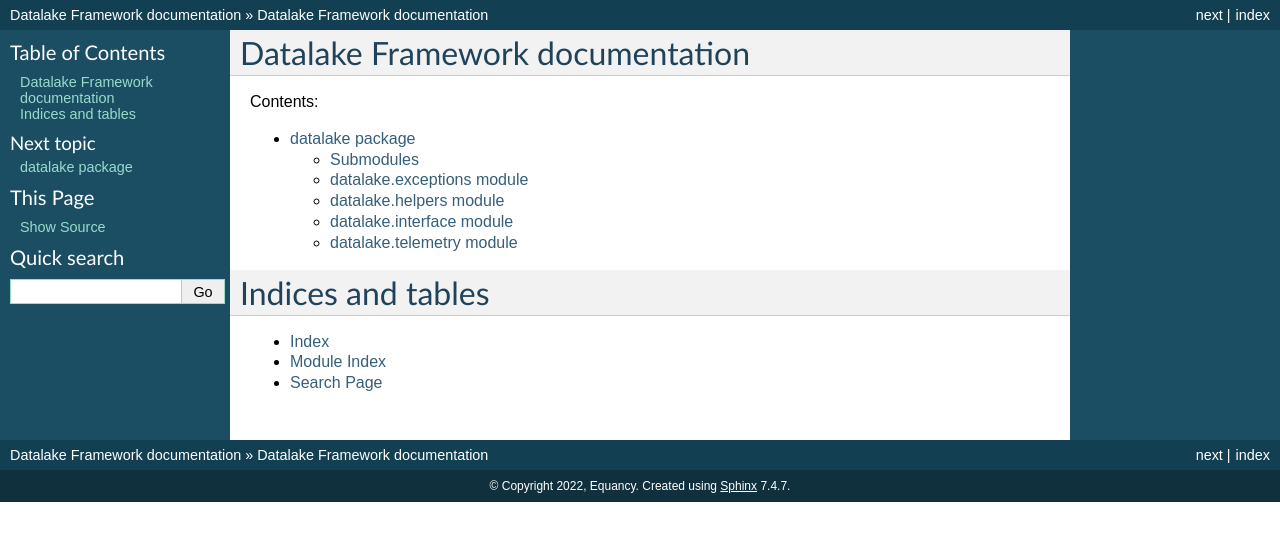
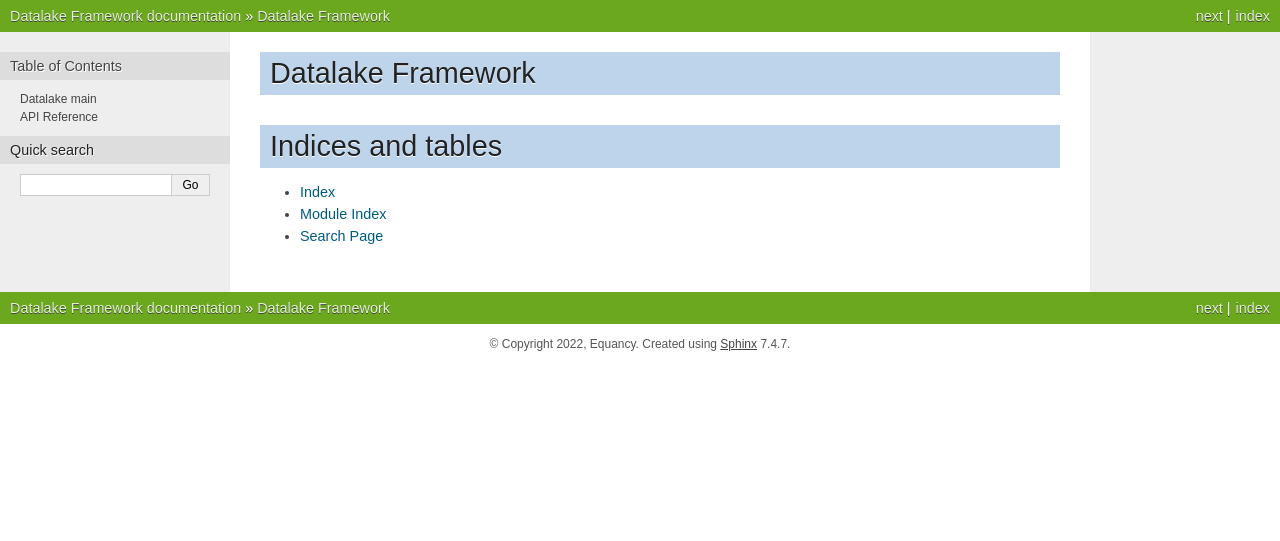
Before and after one commit to equancy/datalake-framework, a Sphinx documentation site: the page built from docs/source/index.rst, in a window 1280 px wide. Shown: the top 541 px of the page. Built offline with Sphinx 7.4.7, drawn with Linux system fonts in a browser that asks for light colours.

Commit message:
Update doc

```diff
--- /dev/null
+++ b/docs/source/api/datalake/helpers.rst
@@ -0,0 +1,6 @@
+Helpers
+-------
+
+.. automodule:: datalake.helpers
+   :members:
+   :undoc-members:
--- /dev/null
+++ b/docs/source/api/datalake/interface.rst
@@ -0,0 +1,6 @@
+Interface
+---------
+
+.. automodule:: datalake.interface
+   :members:
+   :undoc-members:
--- /dev/null
+++ b/docs/source/api/datalake/telemetry.rst
@@ -0,0 +1,6 @@
+Telemetry
+---------
+
+.. autoclass:: datalake.telemetry.Measurement
+   :members:
+   :undoc-members:
--- /dev/null
+++ b/docs/source/api/index.rst
@@ -0,0 +1,15 @@
+API Reference
+=============
+
+.. toctree::
+   :maxdepth: 2
+   :hidden:
+
+   datalake/interface
+   datalake/telemetry
+   datalake/helpers
+   datalake/exceptions
+
+.. automodule:: datalake
+   :members:
+   :undoc-members:
--- a/docs/source/conf.py
+++ b/docs/source/conf.py
@@ -30,7 +30,7 @@
 extensions = [
     'sphinx.ext.autodoc',
     'sphinx.ext.napoleon',
-    # 'sphinx.ext.viewcode',
+    'sphinx.ext.viewcode',
 ]
 
 # Add any paths that contain templates here, relative to this directory.
@@ -54,13 +54,18 @@
 # The theme to use for HTML and HTML Help pages.  See the documentation for
 # a list of builtin themes.
 #
-# html_theme = 'alabaster'
-html_theme = 'classic'
+html_theme = 'nature'
 
 # Add any paths that contain custom static files (such as style sheets) here,
 # relative to this directory. They are copied after the builtin static files,
 # so a file named "default.css" will overwrite the builtin "default.css".
 html_static_path = ['_static']
-
+html_sidebars = {
+    '**': [
+        'globaltoc.html',
+        'searchbox.html',
+    ]
+}
 
 # -- Extension configuration -------------------------------------------------
+autoclass_content = 'init'
--- a/docs/source/datalake.rst
+++ b/docs/source/datalake.rst
@@ -1,43 +1,4 @@
-datalake package
-================
+Datalake main
+=============
 
-.. automodule:: datalake
-   :members:
-   :undoc-members:
-   :show-inheritance:
-   :special-members: __init__
-
-Submodules
-----------
-
-datalake.exceptions module
---------------------------
-
-.. automodule:: datalake.exceptions
-   :members:
-   :undoc-members:
-   :show-inheritance:
-
-datalake.helpers module
------------------------
-
-.. automodule:: datalake.helpers
-   :members:
-   :undoc-members:
-   :show-inheritance:
-
-datalake.interface module
--------------------------
-
-.. automodule:: datalake.interface
-   :members:
-   :undoc-members:
-   :show-inheritance:
-
-datalake.telemetry module
--------------------------
-
-.. automodule:: datalake.telemetry
-   :members:
-   :undoc-members:
-   :show-inheritance:
+Hello there
--- a/docs/source/index.rst
+++ b/docs/source/index.rst
@@ -3,14 +3,15 @@
    You can adapt this file completely to your liking, but it should at least
    contain the root `toctree` directive.
 
-Datalake Framework documentation
-================================
+Datalake Framework
+==================
 
 .. toctree::
    :maxdepth: 4
-   :caption: Contents:
+   :hidden:
 
    datalake
+   api/index
 
 
 Indices and tables
```
Also changed, not shown: docs/source/api/datalake/exceptions.rst (added, +7 -0 lines).
